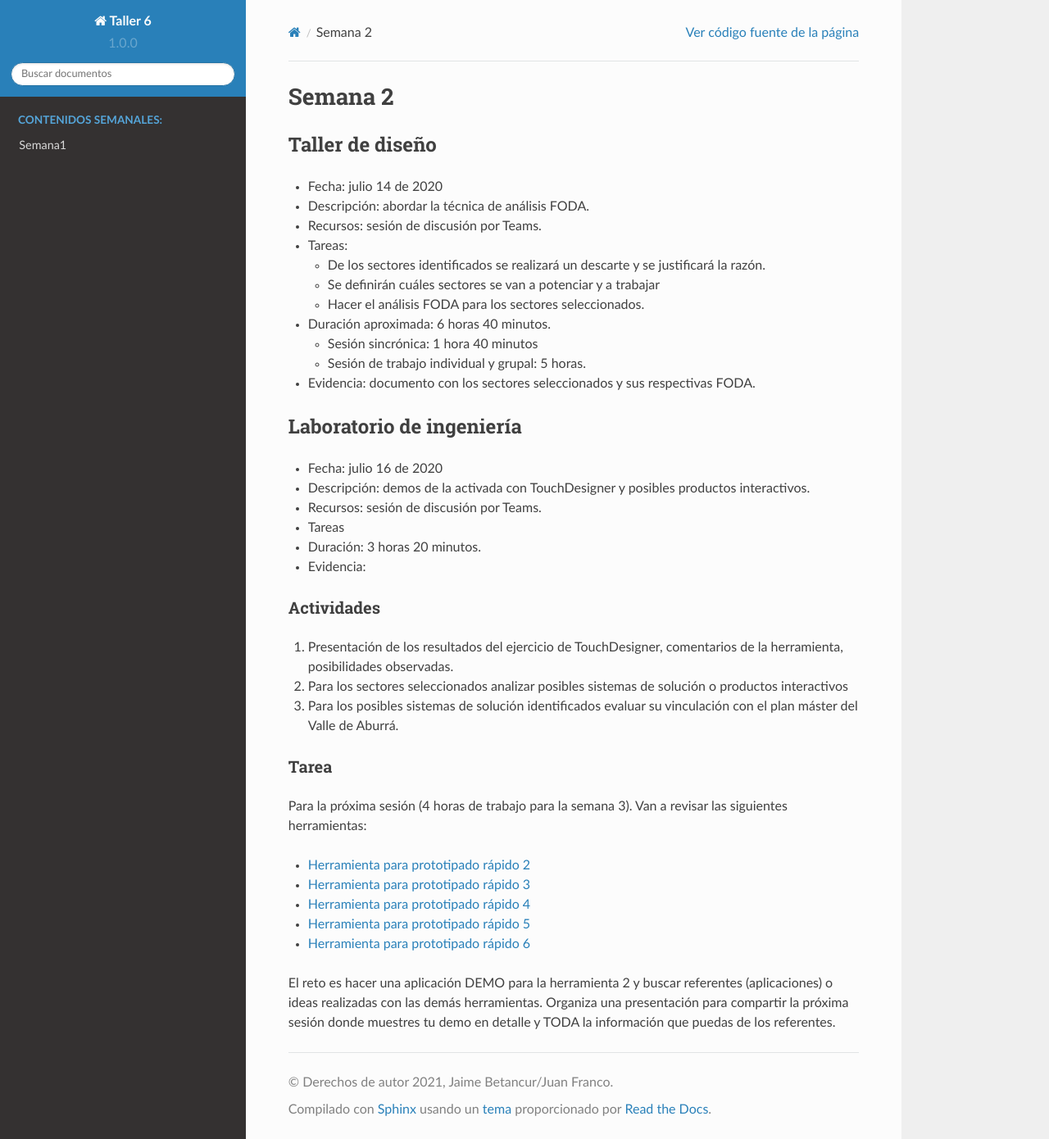
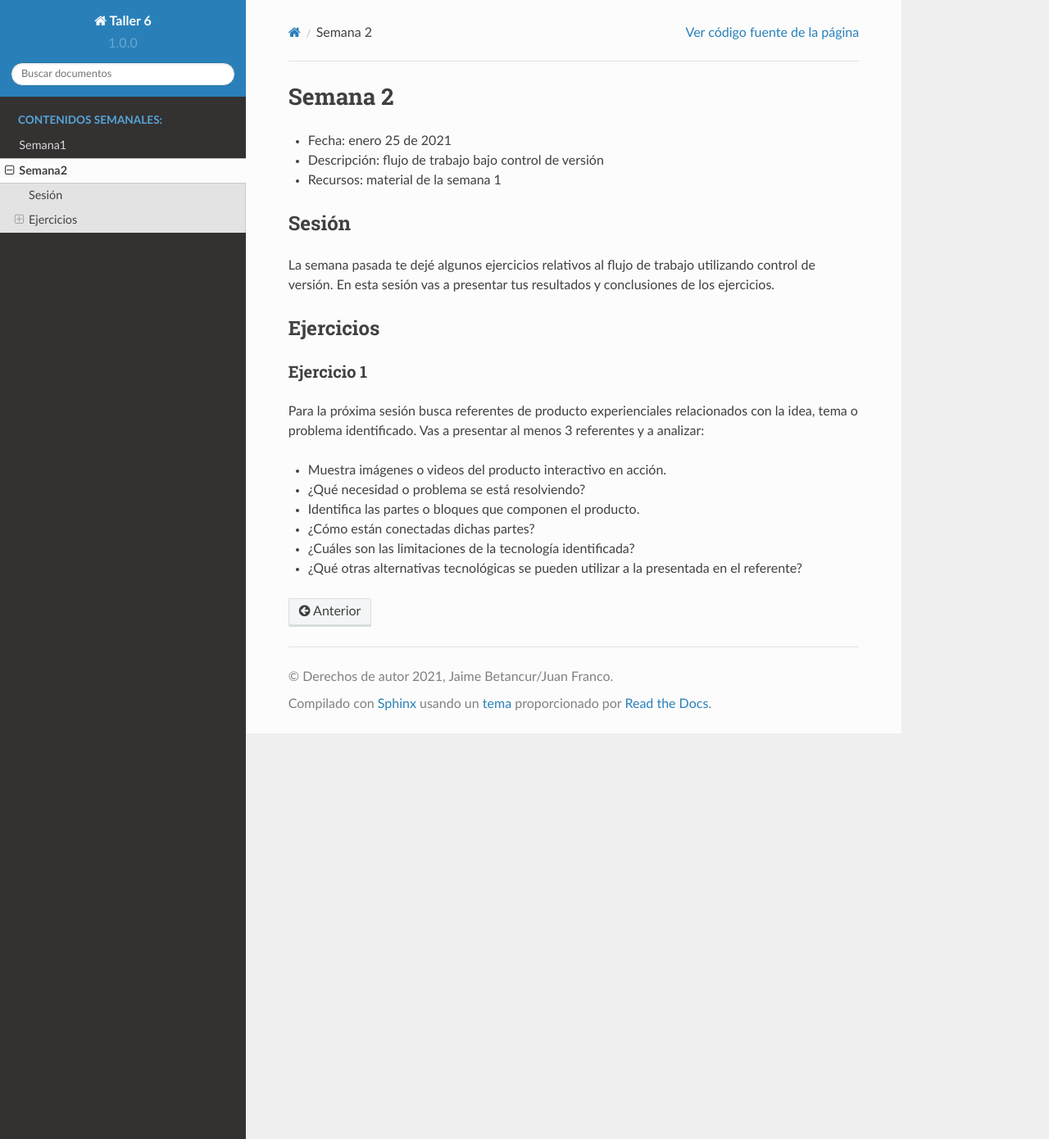
Before and after one commit to juanferfranco/taller6, a Sphinx documentation site: the page built from docs/_semana2/semana2.rst, in a window 1280 px wide and 1390 px high. Shown: the whole window at 82% size. Built offline with Sphinx 7.4.7 and the Read the Docs theme 2.0.0, drawn with Linux system fonts in a browser that asks for light colours.

Commit message:
add week 2

```diff
--- a/docs/_semana1/semana1.rst
+++ b/docs/_semana1/semana1.rst
@@ -7,6 +7,9 @@ Laboratorio de ingeniería
 * Fecha: enero 18 de 2021
 * Descripción: introducción al laboratorio de ingeniería
 * Recursos: `introducción al taller <https://docs.google.com/presentation/d/1eabrm6LnI05q4DEUORnGtlhbVgj3h8uPh2bngHly7ZU/edit?usp=sharing>`__
+
+Ejercicios
+---------------
 
 Ejercicio 1
 ^^^^^^^^^^^^
--- a/docs/_semana2/semana2.rst
+++ b/docs/_semana2/semana2.rst
@@ -1,53 +1,30 @@
 Semana 2
 ===========
 
-Taller de diseño
------------------
-* Fecha: julio 14 de 2020
-* Descripción: abordar la técnica de análisis FODA.
-* Recursos: sesión de discusión por Teams.
-* Tareas:
+* Fecha: enero 25 de 2021
+* Descripción: flujo de trabajo bajo control de versión
+* Recursos: material de la semana 1
 
-  * De los sectores identificados se realizará un descarte y se justificará la razón.
-  * Se definirán cuáles sectores se van a potenciar y a trabajar
-  * Hacer el análisis FODA para los sectores seleccionados.
+Sesión
+----------
 
-* Duración aproximada: 6 horas 40 minutos.
+La semana pasada te dejé algunos ejercicios relativos al flujo de trabajo
+utilizando control de versión. En esta sesión vas a presentar tus resultados y
+conclusiones de los ejercicios.
 
-  * Sesión sincrónica: 1 hora 40 minutos
-  * Sesión de trabajo individual y grupal: 5 horas.
+Ejercicios
+------------
 
-* Evidencia: documento con los sectores seleccionados y sus respectivas FODA.
+Ejercicio 1
+^^^^^^^^^^^^^
 
-Laboratorio de ingeniería
---------------------------
-* Fecha: julio 16 de 2020
-* Descripción: demos de la activada con TouchDesigner y posibles productos interactivos.
-* Recursos: sesión de discusión por Teams.
-* Tareas
-* Duración: 3 horas 20 minutos.
-* Evidencia:
+Para la próxima sesión busca referentes de producto experienciales relacionados
+con la idea, tema o problema identificado. Vas a presentar al menos 3 referentes y a analizar:
 
-Actividades
-************
-
-#. Presentación de los resultados del ejercicio de TouchDesigner, comentarios de la herramienta,
-   posibilidades observadas.
-#. Para los sectores seleccionados analizar posibles sistemas de solución o productos interactivos
-#. Para los posibles sistemas de solución identificados evaluar su vinculación con el plan
-   máster del Valle de Aburrá.
-
-Tarea
-*******
-Para la próxima sesión (4 horas de trabajo para la semana 3). Van a revisar las siguientes
-herramientas:
-
-* `Herramienta para prototipado rápido 2 <https://p5js.org/>`__
-* `Herramienta para prototipado rápido 3 <https://nodered.org/>`__
-* `Herramienta para prototipado rápido 4 <https://www.kodular.io/>`__
-* `Herramienta para prototipado rápido 5 <https://hexler.net/products/touchosc>`__
-* `Herramienta para prototipado rápido 6 <https://cycling74.com/>`__
-
-El reto es hacer una aplicación DEMO para la herramienta 2 y buscar referentes (aplicaciones) o
-ideas realizadas con las demás herramientas. Organiza una presentación para compartir la
-próxima sesión donde muestres tu demo en detalle y TODA la información que puedas de los referentes.
+* Muestra imágenes o videos del producto interactivo en acción.
+* ¿Qué necesidad o problema se está resolviendo?
+* Identifica las partes o bloques que componen el producto.
+* ¿Cómo están conectadas dichas partes?
+* ¿Cuáles son las limitaciones de la tecnología identificada?
+* ¿Qué otras alternativas tecnológicas se pueden utilizar a la presentada
+  en el referente?
--- a/docs/index.rst
+++ b/docs/index.rst
@@ -72,7 +72,8 @@ Este curso es de 5 créditos repartidos en 4 horas de taller de diseño,
 2 horas de laboratorio de ingeniería y 9 horas de trabajo autónomo.
 
 .. toctree::
-   :maxdepth: 3
+   :maxdepth: 2
    :caption: Contenidos semanales:
 
    Semana1 <_semana1/semana1>
+   Semana2 <_semana2/semana2>
```
